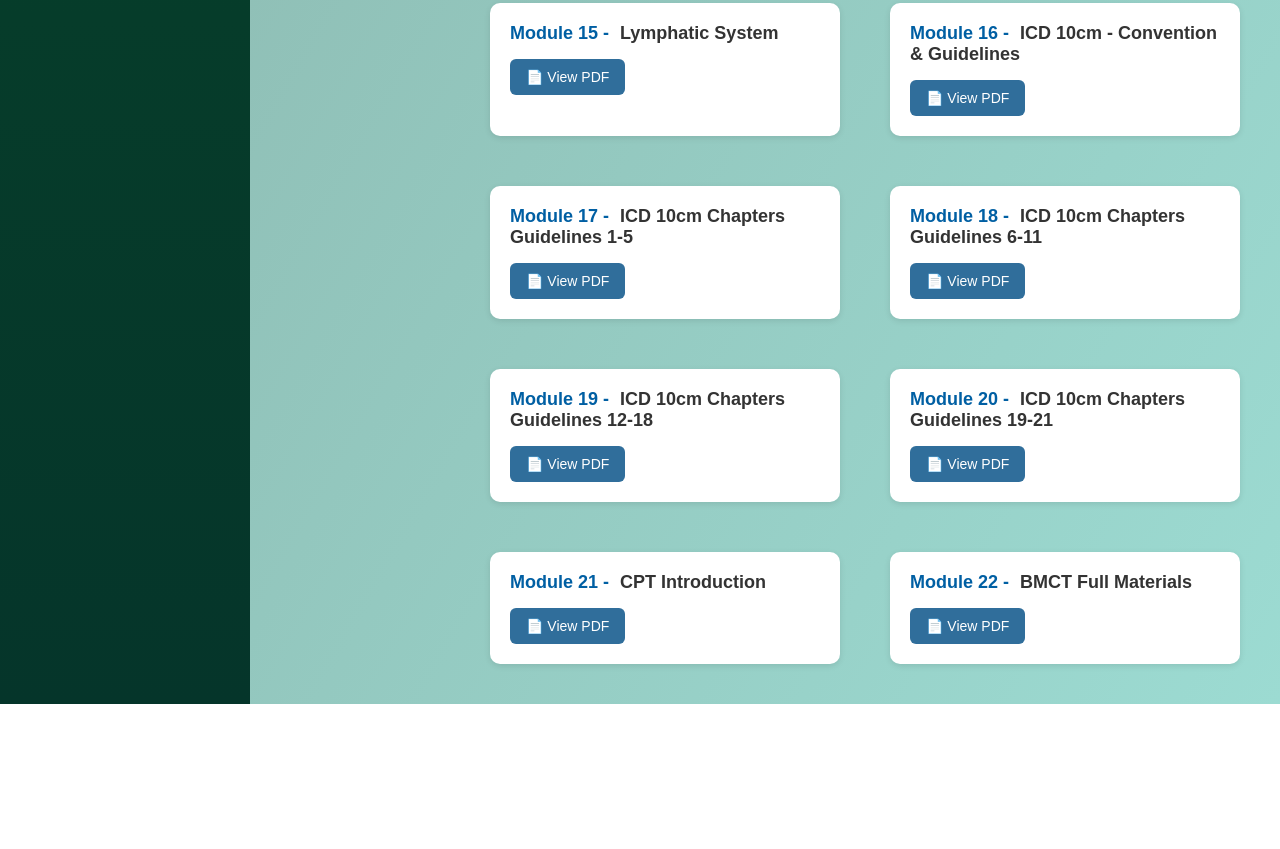
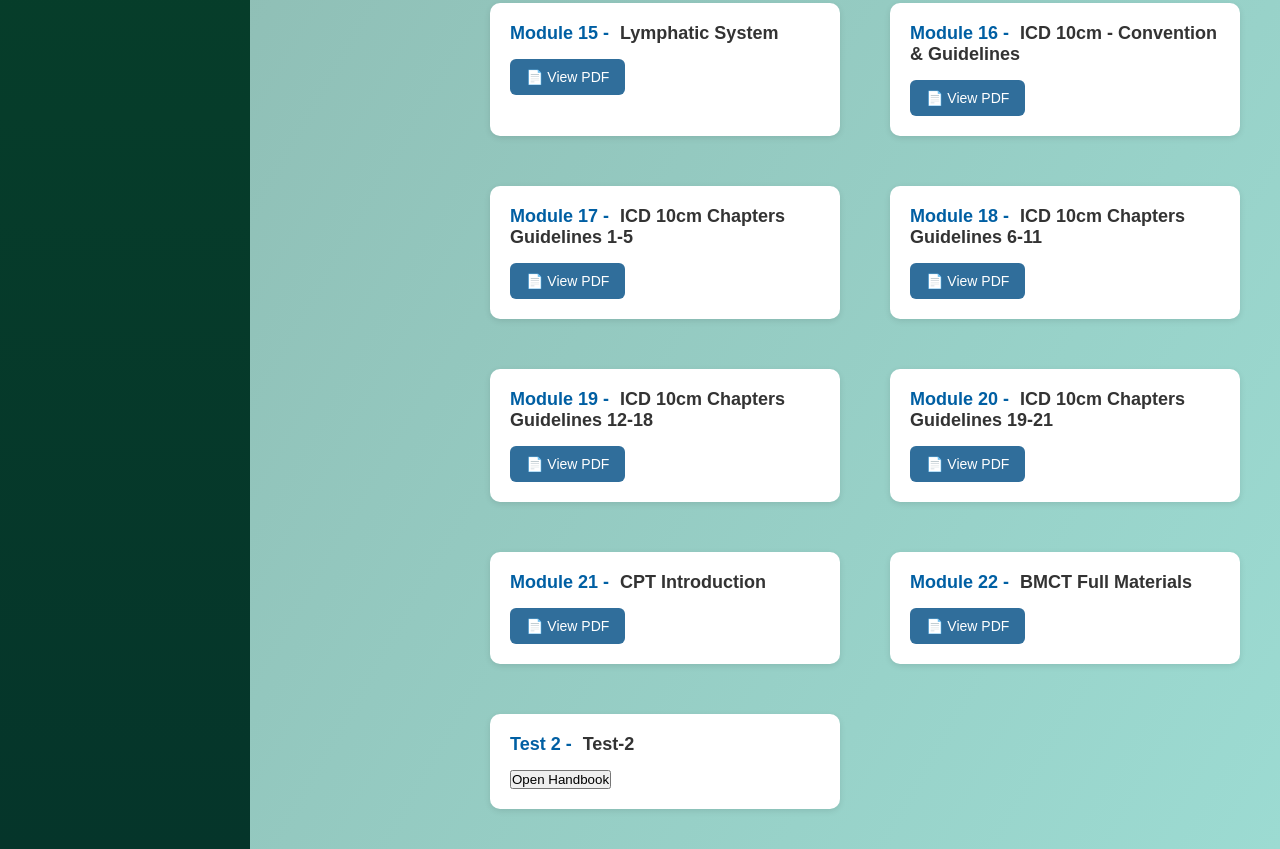
Before and after one commit to 3470test-source/3470_website, a plain HTML site: page BMCT_dashboard/course_materials_bmct.html in a window 1280 px wide. Shown: the part 1436-2285 px from the top of the page. Before the commit the page ends 2140 px from the top, so only its background shows below. Drawn offline with Linux system fonts and the light colour scheme.

Commit message:
change the word .

```diff
--- a/BMCT_dashboard/course_materials_bmct.html
+++ b/BMCT_dashboard/course_materials_bmct.html
@@ -229,10 +229,21 @@
             <button onclick="open_BMCT_PDF('../BMCT_PDF/FINAL BMCT BOOK 2021 CHANGES.pdf')" class="pdf-btn">📄 View PDF</button>
           </div>
 
+
+
+
+
           <!-- <div class="materials-item">
             <h3><span class="module-label">Test 2 -</span> Test-2</h3>
-            <button onclick="open_BMCT_PDF('../BMCT_PDF/Test Question Set 2.pdf')" class="pdf-btn">📄 View PDF</button>
+            <button onclick="open_BMCT_PDF('../BMCT_PDF/UNIT-1_MEDICAL_TERMINOLOGY_-I.docx')" class="pdf-btn">📄 View PDF</button>
           </div> -->
+
+
+
+          <div class="materials-item">
+            <h3><span class="module-label">Test 2 -</span> Test-2</h3>
+            <button onclick="openDocument()">Open Handbook</button>
+          </div>
 
 
 
@@ -261,6 +272,28 @@
     window.open("../pdf-viewer.html?file=" + encodeURIComponent(pdfPath), "_blank");
    }
   </script>
+
+
+
+
+
+<script>
+function openDocument() {
+    // window.open("../BMCT_PDF/UNIT-1_MEDICAL_TERMINOLOGY_-I.docx", "_blank");
+
+    window.open(
+  "https://docs.google.com/gview?embedded=true&url=http://127.0.0.1:5500/BMCT_PDF/UNIT-1_MEDICAL_TERMINOLOGY_-I.docx",
+  "_blank"
+);
+
+}
+</script>
+
+
+
+
+
+
 
 
   <!-- Dashboard  sidebar full - Dropdown  -->
```
Also changed, not shown: 1 other file.
